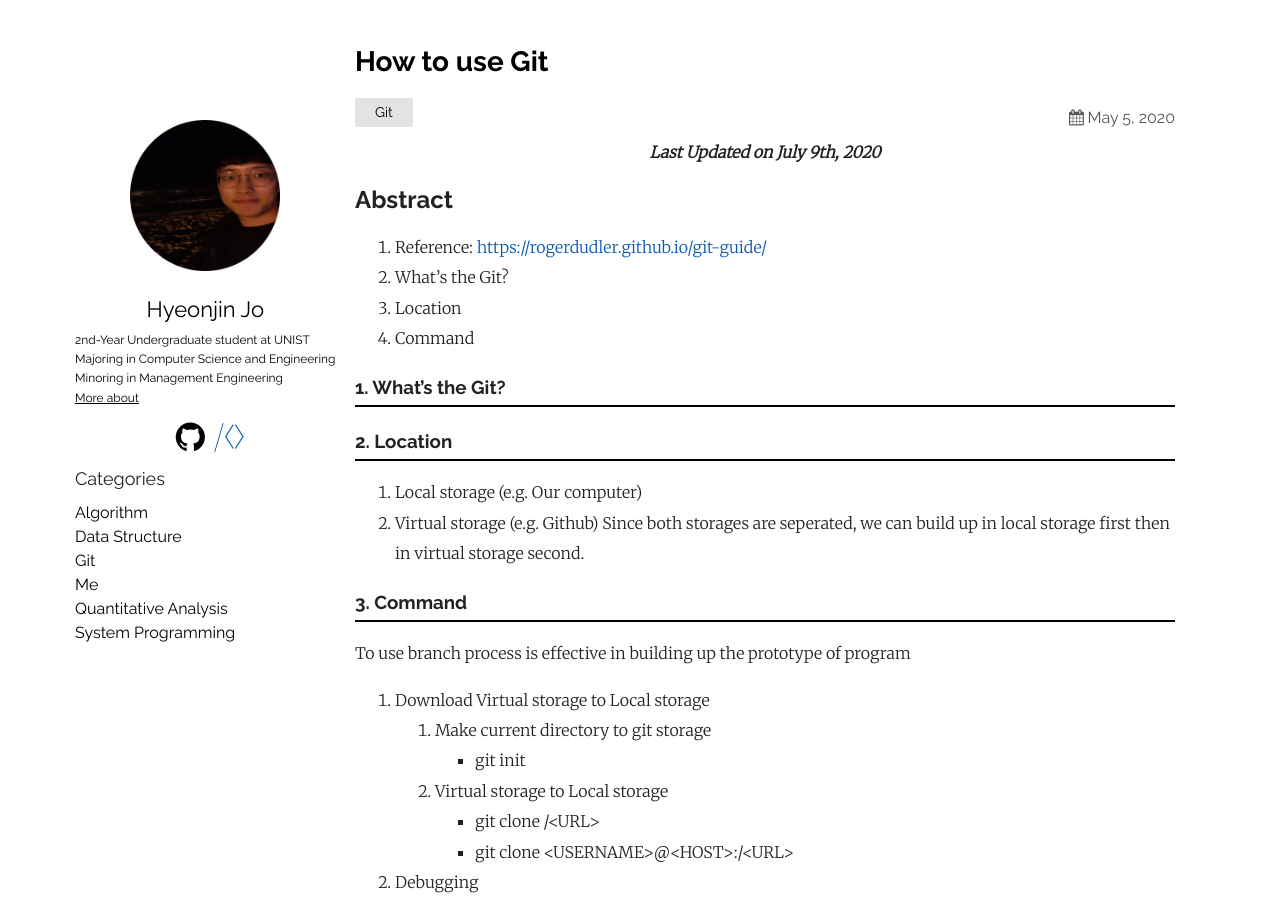
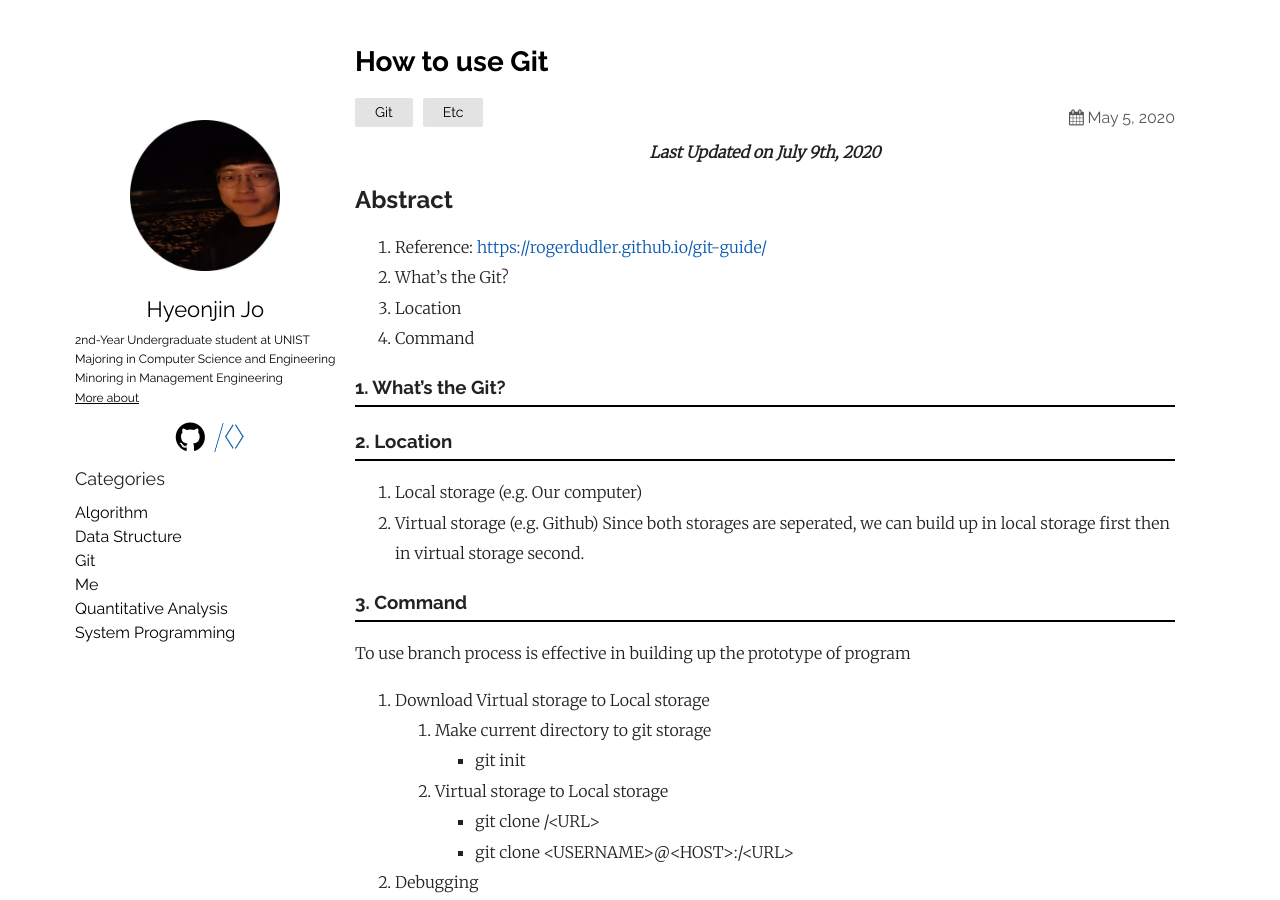
Before and after one commit to thinkin9/thinkin9.github.io, a Jekyll site: the page built from _posts/2020-05-05-How-to-use-Git.markdown, in a window 1280 px wide and 900 px high. Built offline with Jekyll 4.4.1, drawn with Linux system fonts in a browser that asks for light colours.

Commit message:
20200724

```diff
--- a/_posts/2020-05-05-How-to-use-Git.markdown
+++ b/_posts/2020-05-05-How-to-use-Git.markdown
@@ -2,7 +2,7 @@
 layout: post
 title: "How to use Git"
 date:   "2020-05-05 15:03:24 +0900"
-categories: Git
+categories: Git Etc
 ---
 
 <div style="text-align: center"><i><b>Last Updated on July 9th, 2020</b></i></div>
```
Also changed, not shown: category/Etc.md (added, +4 -0 lines).
